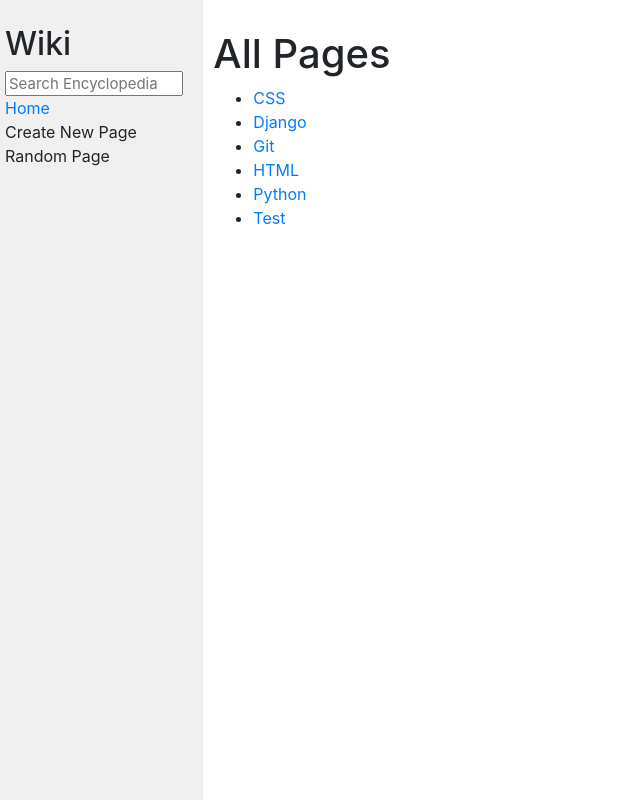
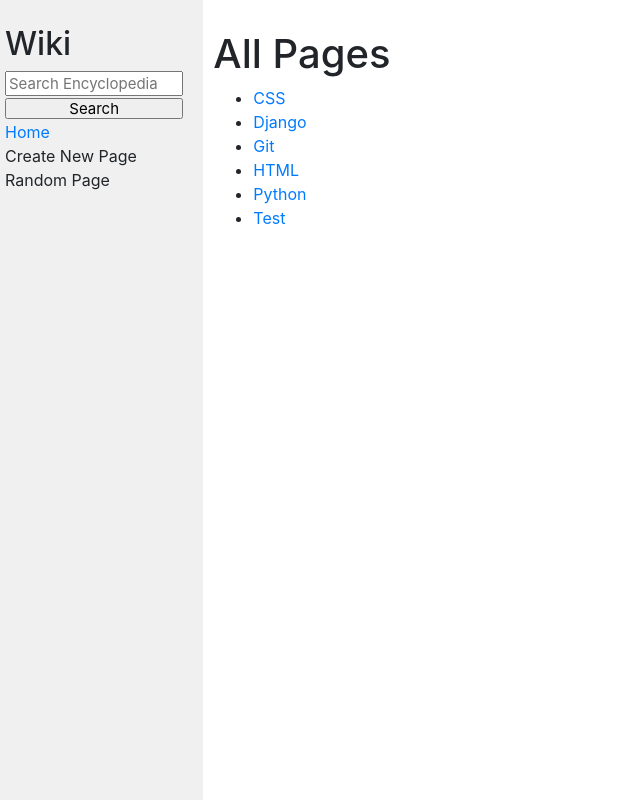
Before and after one commit to amassa96/cs50w, a Django app: page / in a window 1280 px wide. Shown: the whole page, without its empty margins (0-640 px from the left). Run offline with Django 3.2, Linux system fonts and the light colour scheme; some libraries are stand-ins or nearby versions.

Commit message:
finishing up for the day

```diff
--- a/projects/project_1/wiki/encyclopedia/templates/encyclopedia/layout.html
+++ b/projects/project_1/wiki/encyclopedia/templates/encyclopedia/layout.html
@@ -12,8 +12,9 @@
         <div class="row">
             <div class="sidebar col-lg-2 col-md-3">
                 <h2>Wiki</h2>
-                <form>
+                <form action="{% url 'search' %}" method="get">
                     <input class="search" type="text" name="q" placeholder="Search Encyclopedia">
+                    <input class="search" type="submit" value="Search">
                 </form>
                 <div>
                     <a href="{% url 'index' %}">Home</a>
--- a/projects/project_1/wiki/encyclopedia/urls.py
+++ b/projects/project_1/wiki/encyclopedia/urls.py
@@ -5,4 +5,5 @@
 urlpatterns = [
     path("", views.index, name="index"),
     path('wiki/<str:title>', views.entry, name='entry'),
+    path('wiki/search/', views.search, name='search'),
 ]
--- a/projects/project_1/wiki/encyclopedia/views.py
+++ b/projects/project_1/wiki/encyclopedia/views.py
@@ -1,4 +1,4 @@
-from django.shortcuts import render, get_object_or_404
+from django.shortcuts import render,  redirect, get_object_or_404
 import markdown
 from . import util
 
@@ -15,3 +15,11 @@
         return render(request, 'encyclopedia/entry.html', {'title': title, 'content': html_content})
     else:
         return render(request, 'encyclopedia/not_found.html', {'title': title})
+
+def search(request):
+    entries = util.list_entries()
+    query = request.GET.get('q')
+    if query in entries:
+        return redirect('entry', title=query)
+    else:
+        return render(request, 'encyclopedia/search_results.html', {'entries': entries, 'query': query})
```
Also changed, not shown: projects/project_1/wiki/encyclopedia/templates/encyclopedia/search_results.html (+16 -0 lines).
